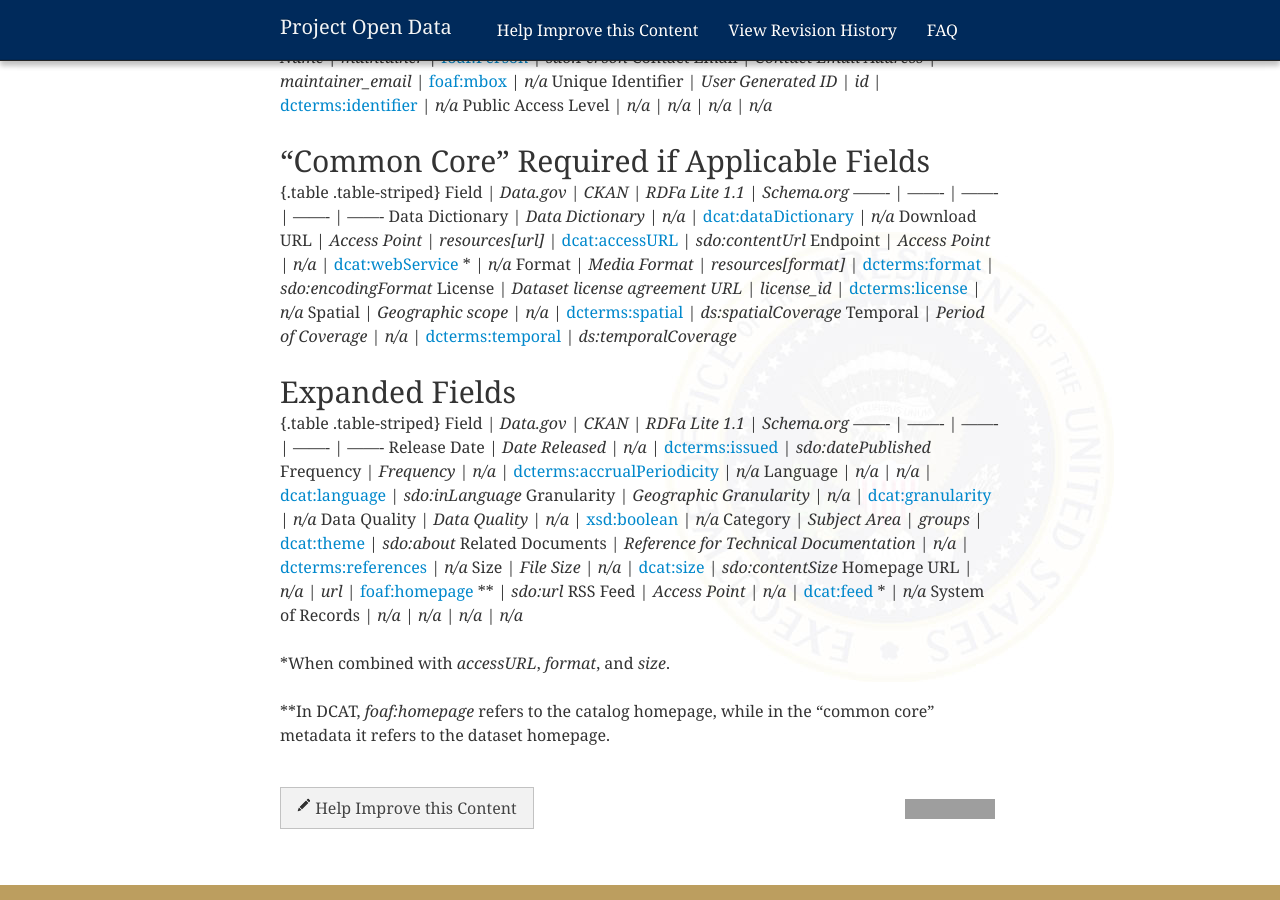
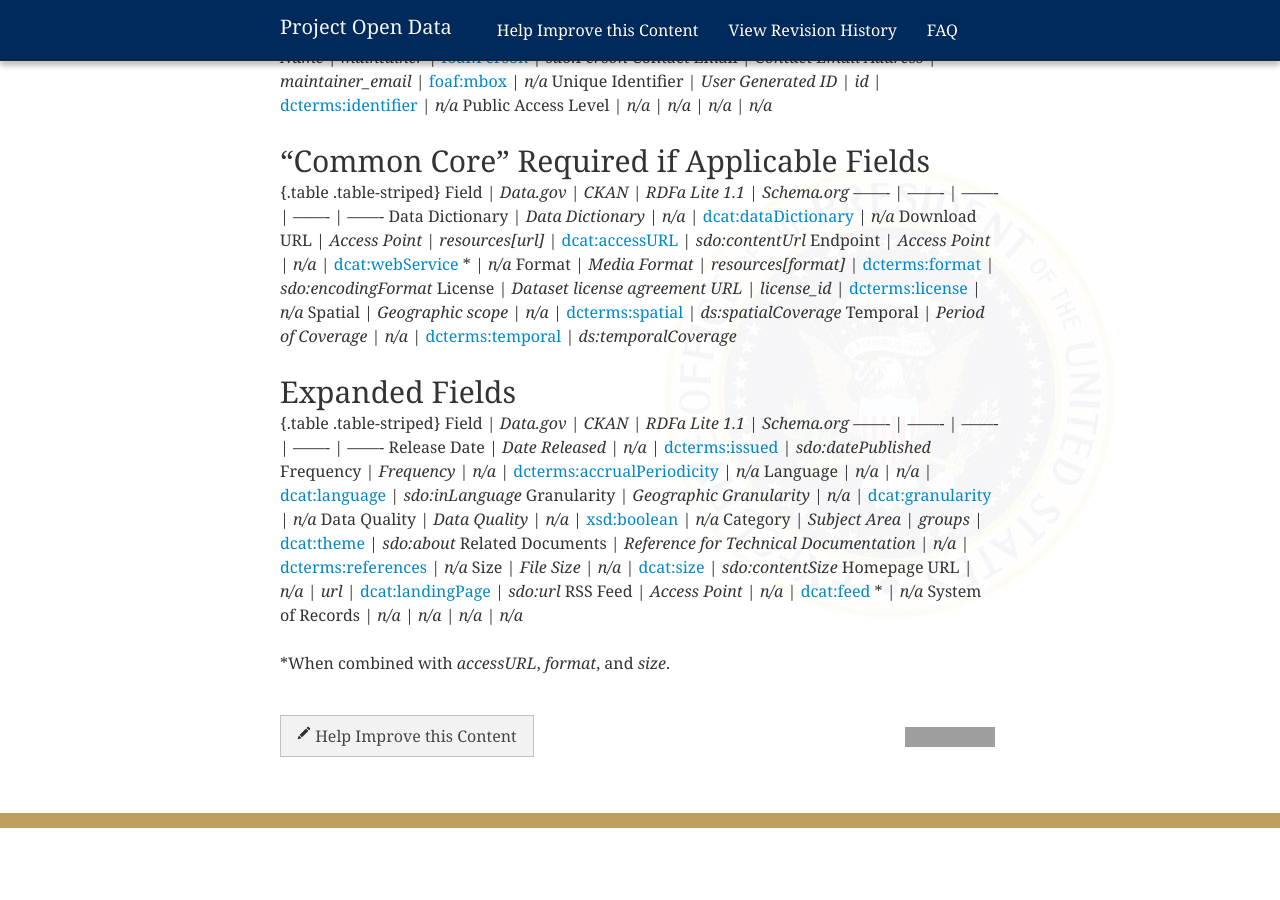
Before and after one commit to gbinal/p-o-d.github.com, a Jekyll site: the page built from metadata-resources.md, in a window 1280 px wide and 900 px high, scrolled down 1598 px. Built offline with Jekyll 4.4.1, drawn with Linux system fonts in a browser that asks for light colours; nearby versions of some CDN libraries; after the commit the page ends 2426 px from its top, so only the background shows below that; grey boxes are pictures that could not be loaded.

Commit message:
Updated Homepage URL DCAT reference

```diff
--- a/metadata-resources.md
+++ b/metadata-resources.md
@@ -106,10 +106,8 @@ Data Quality        | *Data Quality*          | *n/a*                | [xsd:bool
 Category            | *Subject Area*          | *groups*                | [dcat:theme](http://www.w3.org/TR/vocab-dcat/#property--theme-category)   | *sdo:about*
 Related Documents   | *Reference for Technical Documentation* | *n/a*                | [dcterms:references](http://www.w3.org/TR/vocab-dcat/#property--related-documents) | *n/a*
 Size                | *File Size*             | *n/a*                | [dcat:size](http://www.w3.org/TR/vocab-dcat/#property--size) | *sdo:contentSize*
-Homepage URL        | *n/a*                  | *url*                | [foaf:homepage](http://www.w3.org/TR/vocab-dcat/#property--homepage) \*\*  | *sdo:url*
+Homepage URL        | *n/a*                  | *url*                | [dcat:landingPage](http://www.w3.org/ns/dcat#landingPage)  | *sdo:url*
 RSS Feed            | *Access Point*          | *n/a*                | [dcat:feed](http://www.w3.org/TR/vocab-dcat/#Class:_Feed) \*  | *n/a*
 System of Records   | *n/a*                  | *n/a*                | *n/a*  | *n/a*
 
 \*When combined with _accessURL_, _format_, and _size_.
-
-\*\*In DCAT, *foaf:homepage* refers to the catalog homepage, while in the "common core" metadata it refers to the dataset homepage.
```
